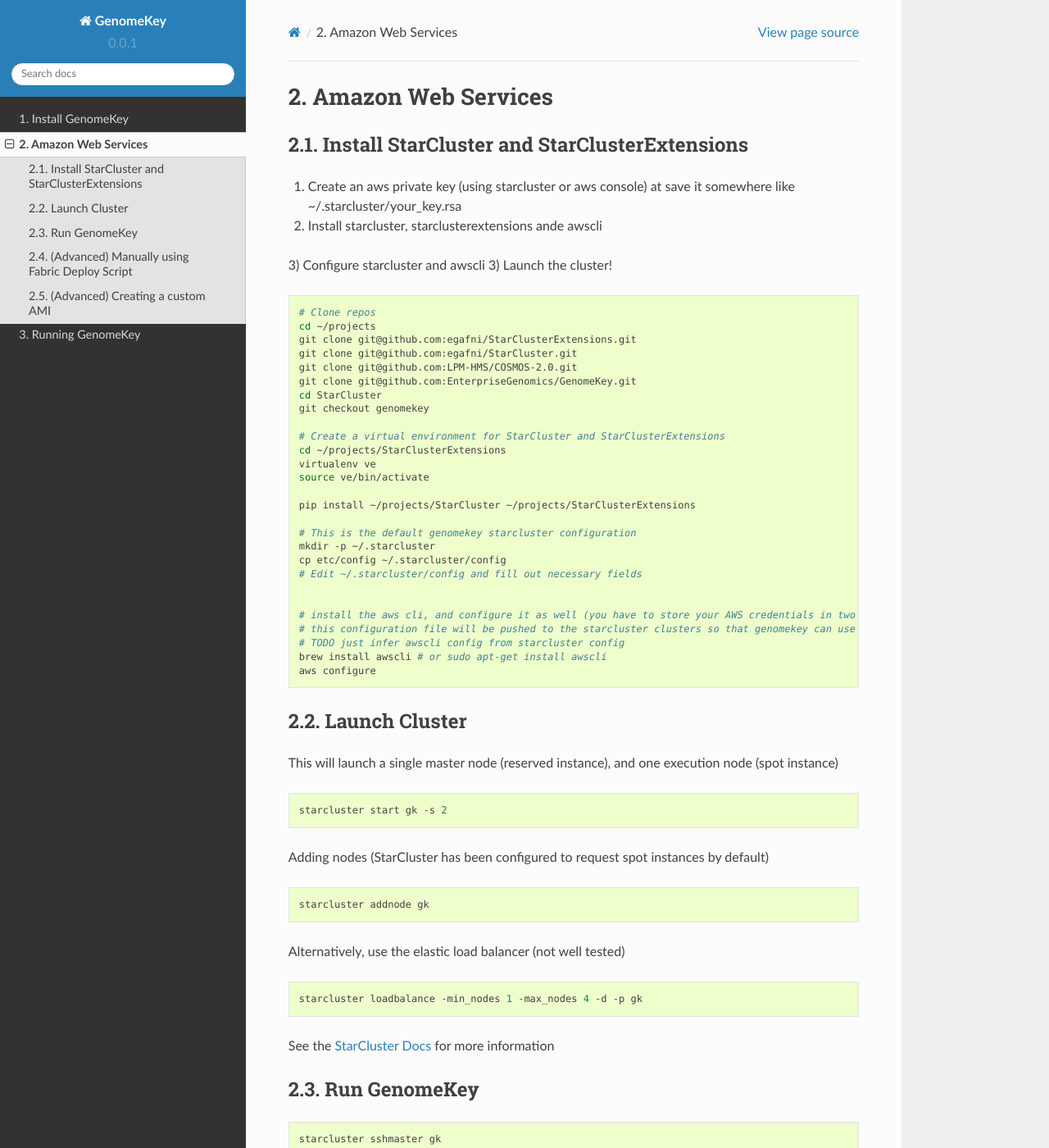
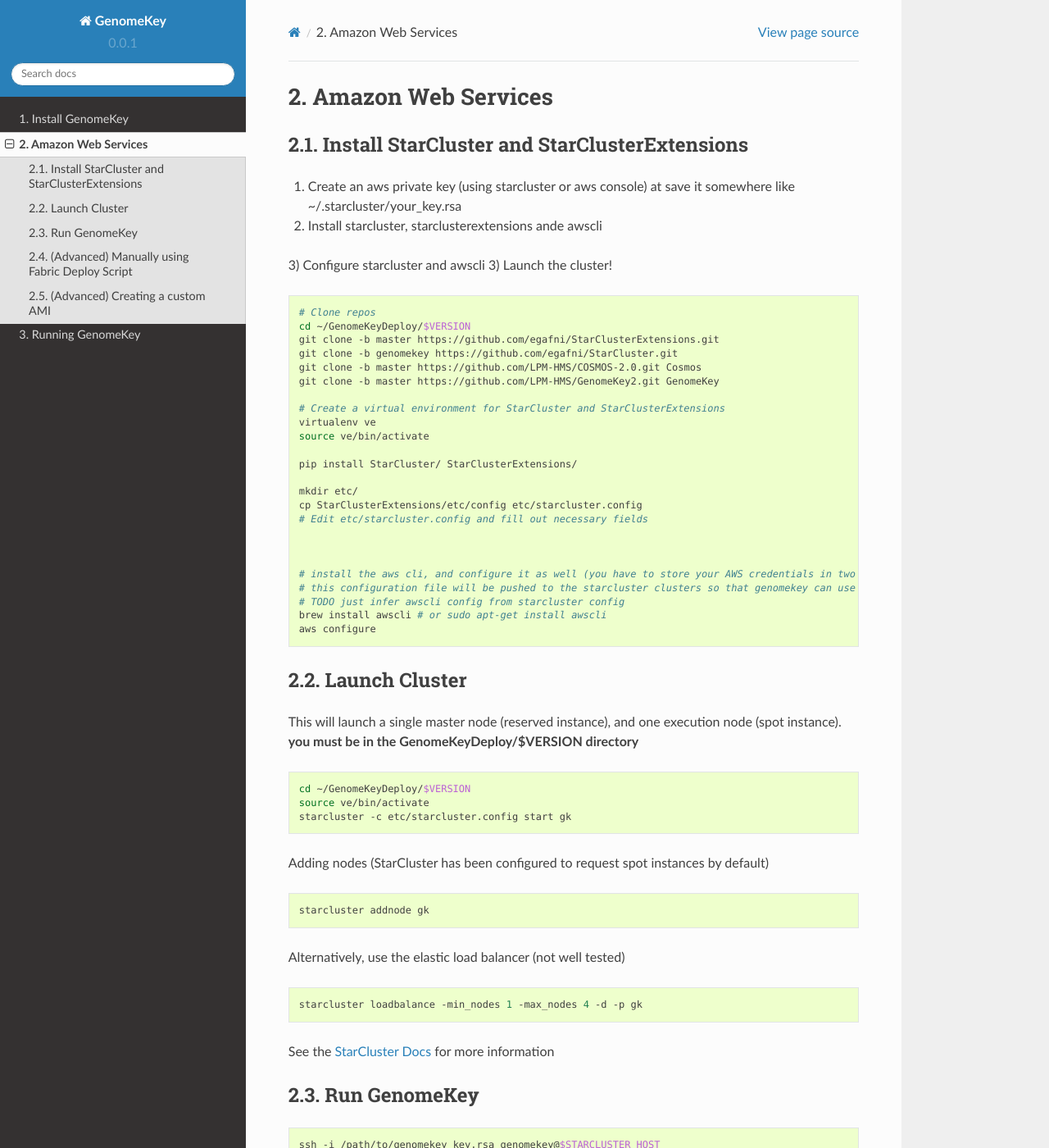
Before and after one commit to egafni/GenomeKey2, a Sphinx documentation site: the page built from docs/aws.rst, in a window 1280 px wide and 1400 px high. Shown: the whole window at 82% size. Built offline with Sphinx 7.4.7 and the Read the Docs theme 2.0.0, drawn with Linux system fonts in a browser that asks for light colours; some of the changed text lies outside the part shown.

Commit message:
stabilize, docs

```diff
--- a/README.rst
+++ b/README.rst
@@ -1,7 +1,7 @@
 GenomeKey
 +++++++++++
 
-`GenomeKey Documentation <http://enterprisegenomics.github.io/GenomeKey/>`_
+`GenomeKey Documentation <http://lpm-hms.github.io/GenomeKey/>`_
 
 
 Testing
--- a/docs/aws.rst
+++ b/docs/aws.rst
@@ -13,25 +13,22 @@
 .. code-block:: bash
 
     # Clone repos
-    cd ~/projects
-    git clone git@github.com:egafni/StarClusterExtensions.git
-    git clone git@github.com:egafni/StarCluster.git
-    git clone git@github.com:LPM-HMS/COSMOS-2.0.git
-    git clone git@github.com:EnterpriseGenomics/GenomeKey.git
-    cd StarCluster
-    git checkout genomekey
+    cd ~/GenomeKeyDeploy/$VERSION
+    git clone -b master https://github.com/egafni/StarClusterExtensions.git
+    git clone -b genomekey https://github.com/egafni/StarCluster.git
+    git clone -b master https://github.com/LPM-HMS/COSMOS-2.0.git Cosmos
+    git clone -b master https://github.com/LPM-HMS/GenomeKey2.git GenomeKey
 
     # Create a virtual environment for StarCluster and StarClusterExtensions
-    cd ~/projects/StarClusterExtensions
     virtualenv ve
     source ve/bin/activate
 
-    pip install ~/projects/StarCluster ~/projects/StarClusterExtensions
+    pip install StarCluster/ StarClusterExtensions/
 
-    # This is the default genomekey starcluster configuration
-    mkdir -p ~/.starcluster
-    cp etc/config ~/.starcluster/config
-    # Edit ~/.starcluster/config and fill out necessary fields
+    mkdir etc/
+    cp StarClusterExtensions/etc/config etc/starcluster.config
+    # Edit etc/starcluster.config and fill out necessary fields
+
 
 
     # install the aws cli, and configure it as well (you have to store your AWS credentials in two places)
@@ -44,11 +41,13 @@
 Launch Cluster
 +++++++++++++++++++
 
-This will launch a single master node (reserved instance), and one execution node (spot instance)
+This will launch a single master node (reserved instance), and one execution node (spot instance).  **you must be in the GenomeKeyDeploy/$VERSION directory**
 
 .. code-block:: bash
 
-    starcluster start gk -s 2
+    cd ~/GenomeKeyDeploy/$VERSION
+    source ve/bin/activate
+    starcluster -c etc/starcluster.config start gk
 
 Adding nodes (StarCluster has been configured to request spot instances by default)
 
@@ -71,11 +70,10 @@
 
 .. code-block:: bash
 
-    starcluster sshmaster gk
-    su genomekey
+    ssh -i /path/to/genomekey_key.rsa genomekey@$STARCLUSTER_HOST
     # tmux is highly recommended here
 
-    cd /genomekey/share/opt/genomekey/$VERSION
+    cd projects/GenomeKey
     source ve/bin/activate
     genomekey -h
 
@@ -98,7 +96,6 @@
     fab -f gk.py copy_genomekey_dev_environ -H gk -i ~/.starcluster/ngx_keys/genomekey_key.rsa
 
 
-
 (Advanced) Creating a custom AMI
 ++++++++++++++++++++++++++++++++++
 
--- a/docs/install.rst
+++ b/docs/install.rst
@@ -12,7 +12,7 @@
     pip install virtualenv --user
     mkdir -p ~/projects
     cd ~/projects
-    git clone git@github.com:EnterpriseGenomics/GenomeKey.git GenomeKey
+    git clone git@github.com:LPM-HMS/GenomeKey2.git
     cd GenomeKey
 
     virtualenv ve
--- a/docs/running.rst
+++ b/docs/running.rst
@@ -27,7 +27,7 @@
 .. code-block:: bash
 
     # A single gene
-    genomekey -d germline -n 'Test_BRCAo' /genomekey/share/test/brca/input_s3.tsv --target_bed /genomekey/share/test/brca/targets.bed
+    genomekey -d germline -n 'Test_BRCA' /genomekey/share/test/brca/input_s3.tsv --target_bed /genomekey/share/test/brca/targets.bed
 
     # A gene panel
     cd /mnt/genomekey/share/test/1000g
```
Also changed, not shown: 3 other files.
